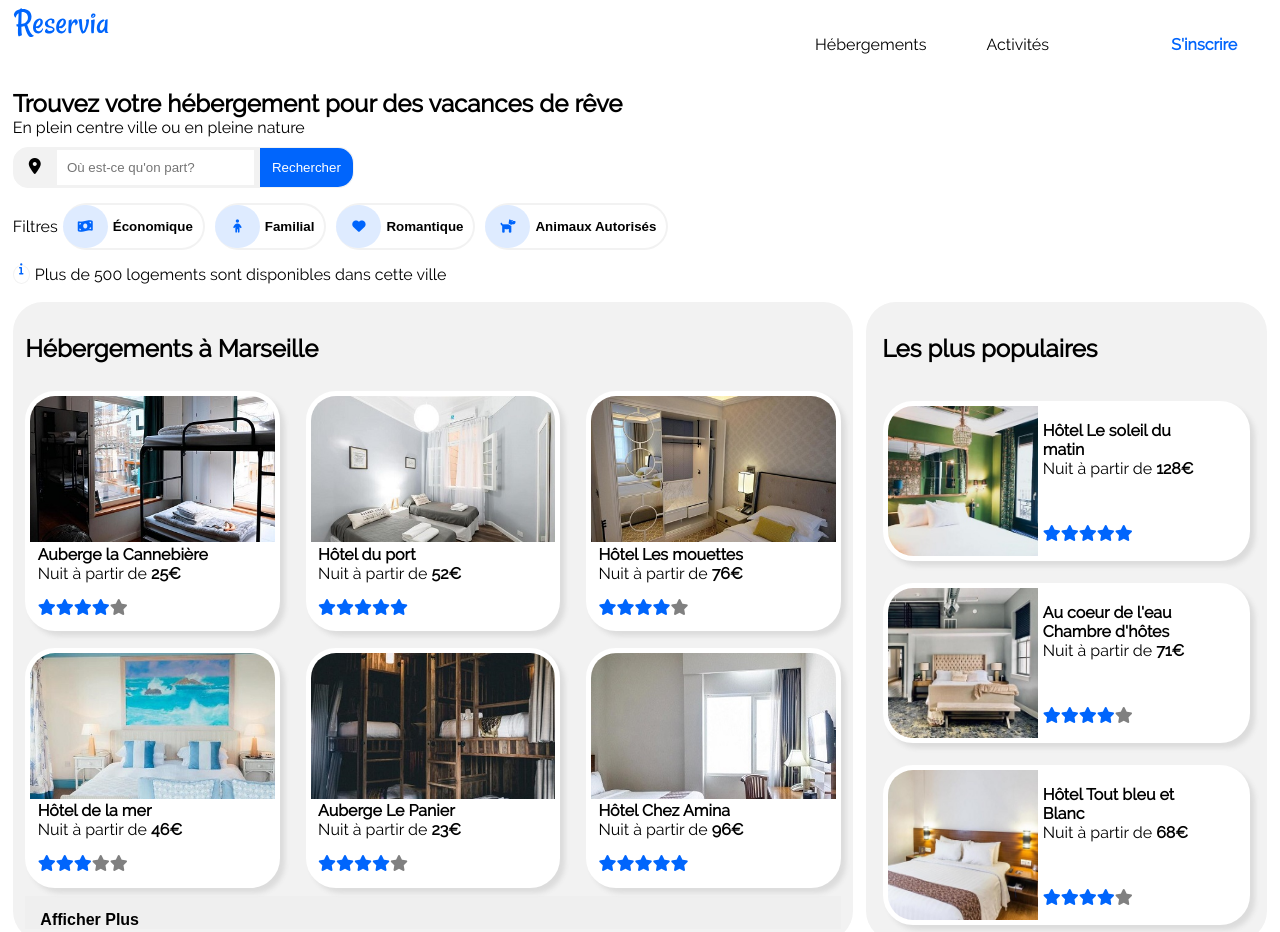
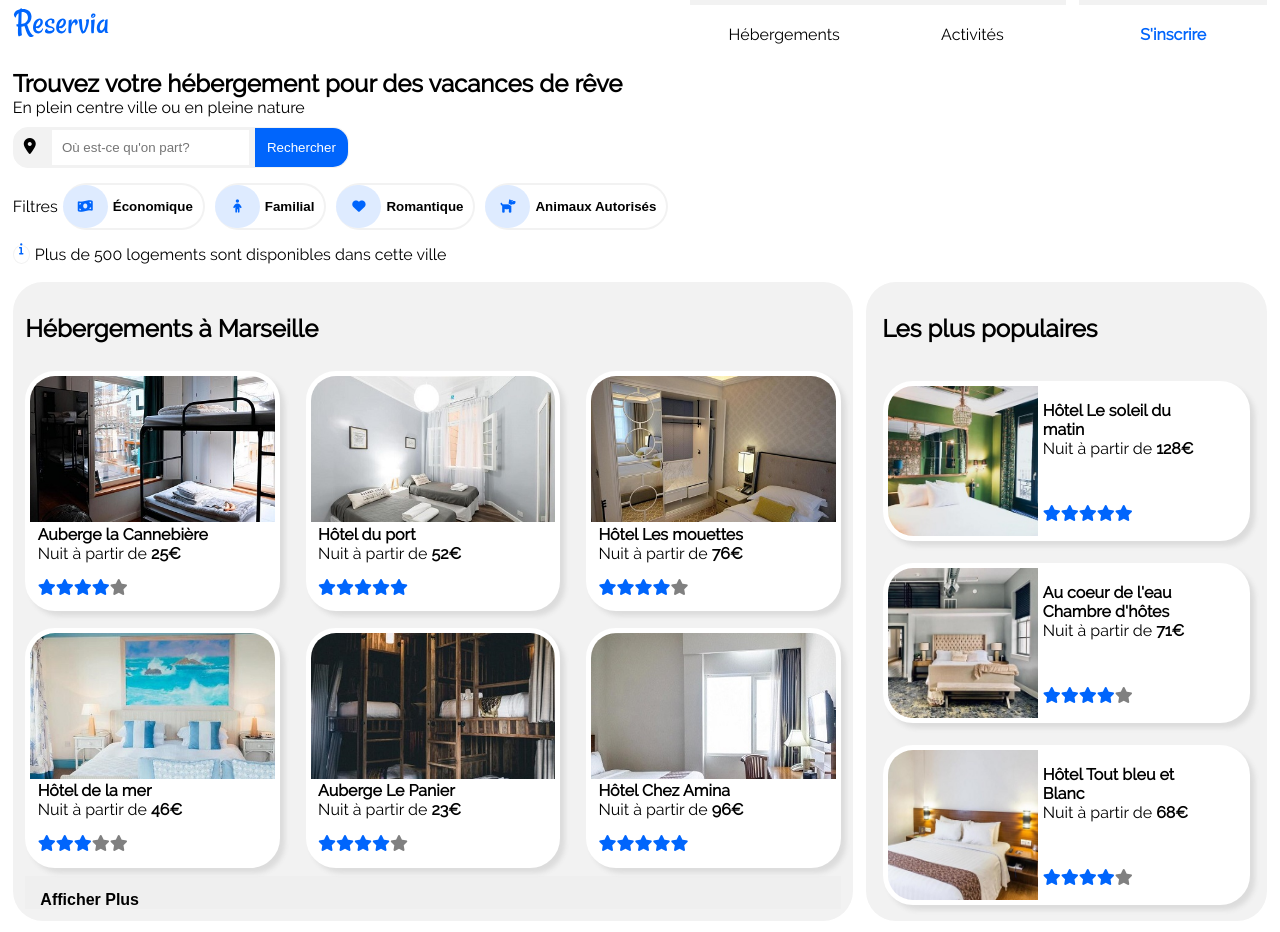
Before and after one commit to grobdl/DavidLebe_2_10112020, a plain HTML site: page index.html in a window 1280 px wide. Shown: the top 932 px of the page. Drawn offline with Linux system fonts and the light colour scheme.

Commit message:
V0.995 Dernières correction navigation+barre recherche

```diff
--- a/style.css
+++ b/style.css
@@ -61,7 +61,7 @@ header a {
 	border: none;
 	display: block;
 	font-size: 16px;
-	border-top: 5px white solid;
+	border-top: 5px #f2f2f2 solid;
 }
 
 header a:hover {
@@ -70,22 +70,17 @@ header a:hover {
 }
 
 .head_40 {
-	width: 40%;
-}
-
-.head_25,
-.head_50 {
-	display: flex;
-	text-align: center;
-	justify-content: flex-end;
+	width: 53%;
 }
 
 .head_50 {
-	width: 40%;
+	display: flex;
+	flex-flow: wrap;
+	width: 30%;
 }
 
 .head_25 {
-	width: 10%;
+	width: 15%;
 }
 
 .sign_in a {
@@ -93,9 +88,16 @@ header a:hover {
 	font-weight: bold;
 }
 
-.head_25 a,
+.head_25 a {
+	width: 100%;
+	text-align: center;
+	padding: 20px 0px 20px 0px;
+}
+
 .head_50 a {
-	padding: 30px;
+	width: 50%;
+	text-align: center;
+	padding: 20px 0px 20px 0px;
 }
 /* Eléments globaux Titre site et Barre de recherche */
 
@@ -123,7 +125,7 @@ form {
 }
 .recherche i {
 	padding: 10px;
-	padding-left: 15px;
+	padding-left: 10px;
 	text-align: center;
 }
 
@@ -419,10 +421,6 @@ footer {
 		width: 19%;
 	}
 
-	.head_50 a {
-		width: 100%;
-	}
-
 	#hbgt,
 	#act {
 		width: 98%;
@@ -508,8 +506,6 @@ footer {
 	}
 
 	.head_50 a {
-		padding: 20px;
-		width: 100%;
 		border: none;
 		border-bottom: 5px #f2f2f2 solid;
 	}
```
Also changed, not shown: index.html (+0 -1 lines).
